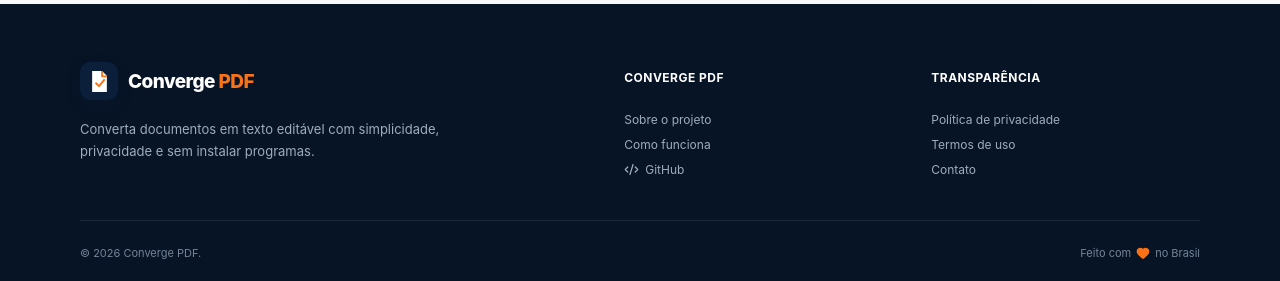
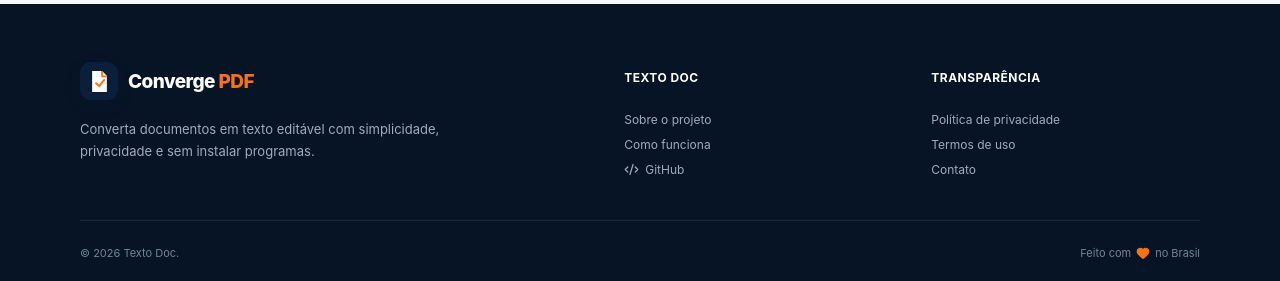
Before and after one commit to leonardo-deploy/sim_doc, a React (Vite) app: page /sobre in a window 1280 px wide. Shown: the part 1045-1326 px from the top of the page. Built offline with nearby package versions, Linux system fonts and the light colour scheme.

Commit message:
Rename Converge PDF to Texto Doc

```diff
--- a/src/components/Footer.tsx
+++ b/src/components/Footer.tsx
@@ -14,10 +14,10 @@ export function Footer() {
           </p>
         </div>
         <div>
-          <h2>Converge PDF</h2>
+          <h2>Texto Doc</h2>
           <Link to="/sobre">Sobre o projeto</Link>
           <Link to="/#como-funciona">Como funciona</Link>
-          <a href="https://github.com/leonardo-deploy/converge-pdf" target="_blank" rel="noreferrer">
+          <a href="https://github.com/leonardo-deploy/texto_doc" target="_blank" rel="noreferrer">
             <Code2 size={15} /> GitHub
           </a>
         </div>
@@ -29,7 +29,7 @@ export function Footer() {
         </div>
       </div>
       <div className="page-shell footer-bottom">
-        <span>© {new Date().getFullYear()} Converge PDF.</span>
+        <span>© {new Date().getFullYear()} Texto Doc.</span>
         <span className="made-with-care">
           Feito com <Heart size={14} aria-label="cuidado" /> no Brasil
         </span>
```
